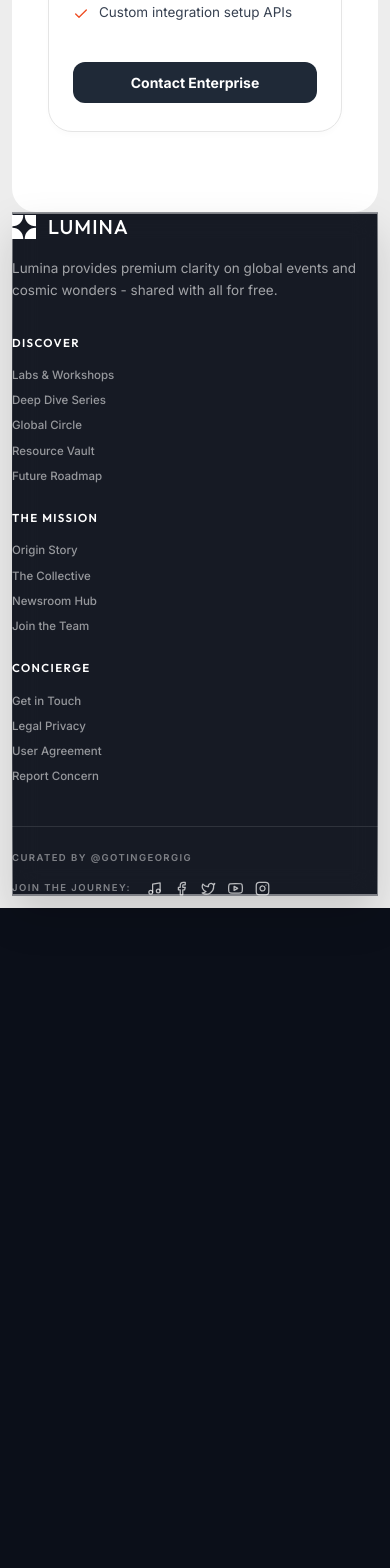
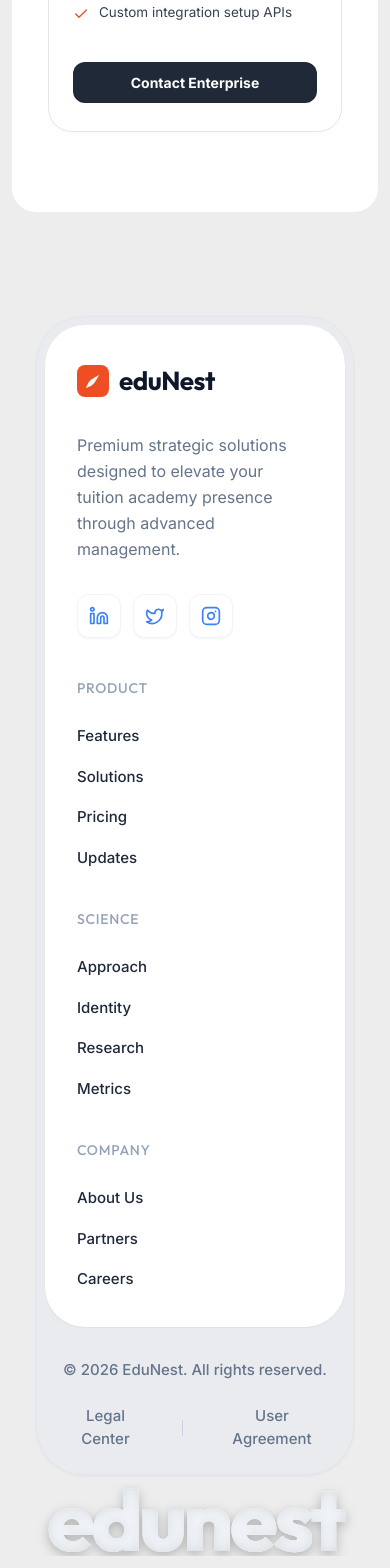
Before and after one commit to shashanktiwari08/edunest, a React (Vite) app in the folder frontend/: page / in a window 390 px wide. Shown: the part 7101-8669 px from the top of the page. Before the commit the page ends 8009 px from the top, so only its background shows below. Built offline with nearby package versions, Linux system fonts and the light colour scheme; no server answers.

Commit message:
Configure massive premium Vize-style layered card footer with exact custom SVG GlassText filters for EduNest

```diff
--- a/frontend/src/components/Footer.jsx
+++ b/frontend/src/components/Footer.jsx
@@ -1,229 +1,374 @@
 import React from 'react';
 import { motion } from 'motion/react';
 
-export default function Footer() {
+// Component 1: LogoIcon (Using branding orange #ef4d23 to match the site)
+function LogoIcon() {
   return (
-    <motion.footer
-      initial={{ opacity: 0, y: 40 }}
-      animate={{ opacity: 1, y: 0 }}
-      transition={{ duration: 1, delay: 0.4, ease: "easeOut" }}
-      className="liquid-glass w-full rounded-3xl p-6 md:p-10 text-white/70 mt-32 md:mt-64"
-      style={{ border: 'none', position: 'relative', zIndex: 10 }}
-    >
-      {/* Top Grid: 12-column layout */}
     <div style={{
+      width: '32px',
+      height: '32px',
+      backgroundColor: '#ef4d23',
+      borderRadius: '8px',
+      display: 'flex',
+      alignItems: 'center',
+      justifyContent: 'center',
+      flexShrink: 0
+    }}>
+      <svg width="18" height="18" viewBox="0 0 24 24" fill="none" xmlns="http://www.w3.org/2000/svg">
+        <path d="M4 20C4 20 4 14 10 10C16 6 20 4 20 4C20 4 18 8 14 14C10 20 4 20 4 20Z" fill="white" />
+        <path d="M4 20L10 14" stroke="white" strokeWidth="2" strokeLinecap="round" />
+      </svg>
+    </div>
+  );
+}
+
+// Component 2: FooterCard
+function FooterCard() {
+  const socials = [
+    { icon: <svg xmlns="http://www.w3.org/2000/svg" width="20" height="20" viewBox="0 0 24 24" fill="none" stroke="currentColor" strokeWidth="2" strokeLinecap="round" strokeLinejoin="round" className="w-5 h-5 text-slate-800"><path d="M16 8a6 6 0 0 1 6 6v7h-4v-7a2 2 0 0 0-2-2 2 2 0 0 0-2 2v7h-4v-7a6 6 0 0 1 6-6z"/><rect x="2" y="9" width="4" height="12"/><circle cx="4" cy="4" r="2"/></svg>, url: '#linkedin' },
+    { icon: <svg xmlns="http://www.w3.org/2000/svg" width="20" height="20" viewBox="0 0 24 24" fill="none" stroke="currentColor" strokeWidth="2" strokeLinecap="round" strokeLinejoin="round" className="w-5 h-5 text-slate-800"><path d="M22 4s-.7 2.1-2 3.4c1.6 10-9.4 17.3-18 11.6 2.2.1 4.4-.6 6-2C3 15.5.5 9.6 3 5c2.2 2.6 5.6 4.1 9 4-.9-4.2 4-6.6 7-3.8 1.1 0 3-1.2 3-1.2z"/></svg>, url: '#twitter' },
+    { icon: <svg xmlns="http://www.w3.org/2000/svg" width="20" height="20" viewBox="0 0 24 24" fill="none" stroke="currentColor" strokeWidth="2" strokeLinecap="round" strokeLinejoin="round" className="w-5 h-5 text-slate-800"><rect x="2" y="2" width="20" height="20" rx="5" ry="5"/><path d="M16 11.37A4 4 0 1 1 12.63 8 4 4 0 0 1 16 11.37z"/><line x1="17.5" y1="6.5" x2="17.51" y2="6.5"/></svg>, url: '#instagram' }
+  ];
+
+  return (
+    <div style={{
+      width: '100%',
+      maxWidth: '1152px', // 6xl = 1152px
+      marginLeft: 'auto',
+      marginRight: 'auto',
+      paddingLeft: '1rem',
+      paddingRight: '1rem',
+      boxSizing: 'border-box'
+    }}>
+
+      {/* Outer Gray Body */}
+      <div style={{
+        backgroundColor: '#E9EBEE',
+        borderRadius: '48px',
+        border: '1px solid #e2e8f0',
+        boxShadow: '0 1px 3px rgba(0,0,0,0.05)',
+        overflow: 'hidden',
+        boxSizing: 'border-box',
+        margin: '8px'
+      }}>
+
+        {/* Inner White Box */}
+        <div style={{
+          backgroundColor: '#ffffff',
+          borderRadius: '40px',
+          margin: '8px',
+          boxShadow: '0 1px 2px rgba(0,0,0,0.05)',
+          boxSizing: 'border-box'
+        }}>
+
+          {/* Content Grid Space */}
+          <div style={{
+            padding: '3rem', // Default p-12
             display: 'grid',
-        gridTemplateColumns: 'repeat(12, 1fr)',
-        gap: '2.5rem',
-        marginBottom: '2.5rem'
-      }} className="footer-top-grid">
+            gridTemplateColumns: 'repeat(auto-fit, minmax(180px, 1fr))',
+            gap: '3rem',
+            boxSizing: 'border-box'
+          }} className="footer-content-grid">
 
-        {/* First Column Group (5 cols) */}
+            {/* Brand Info Column */}
             <div style={{
               display: 'flex',
               flexDirection: 'column',
-          gap: '1rem'
-        }} className="col-span-12 md:col-span-5">
+              gap: '2rem'
+            }} className="brand-col-span">
 
-          <div style={{ display: 'flex', alignItems: 'center', gap: '0.75rem', color: '#ffffff' }}>
-            <svg xmlns="http://www.w3.org/2000/svg" width="24" height="24" viewBox="0 0 256 256" fill="currentColor">
-              <path d="M 4.688 136 C 68.373 136 120 187.627 120 251.312 C 120 252.883 119.967 254.445 119.905 256 L 0 256 L 0 136.096 C 1.555 136.034 3.117 136 4.688 136 Z M 251.312 136 C 252.883 136 254.445 136.034 256 136.096 L 256 256 L 136.095 256 C 136.032 254.438 136.001 252.875 136 251.312 C 136 187.627 187.627 136 251.312 136 Z M 119.905 0 C 119.967 1.555 120 3.117 120 4.688 C 120 68.373 68.373 120 4.687 120 C 3.117 120 1.555 119.967 0 119.905 L 0 0 Z M 256 119.905 C 254.445 119.967 252.883 120 251.312 120 C 187.627 120 136 68.373 136 4.687 C 136 3.117 136.033 1.555 136.095 0 L 256 0 Z" />
-            </svg>
-            <span style={{ fontSize: '20px', fontWeight: '500', fontFamily: 'var(--font-display)', letterSpacing: '0.05em' }}>
-              LUMINA
+              <div style={{ display: 'flex', alignItems: 'center', gap: '10px' }}>
+                <LogoIcon />
+                <span style={{
+                  fontSize: '26px',
+                  fontWeight: '700',
+                  letterSpacing: '-0.02em',
+                  color: '#0F172A',
+                  fontFamily: 'var(--font-display)'
+                }}>
+                  eduNest
                 </span>
               </div>
 
               <p style={{
-            fontSize: '13.5px',
-            lineHeight: '1.6',
-            color: 'rgba(255, 255, 255, 0.6)',
-            maxWidth: '380px',
-            fontWeight: '400'
+                color: '#64748B',
+                lineHeight: '1.625',
+                fontSize: '16px',
+                fontWeight: '400',
+                maxWidth: '320px',
+                margin: 0
               }}>
-            Lumina provides premium clarity on global events and cosmic wonders - shared with all for free.
+                Premium strategic solutions designed to elevate your tuition academy presence through advanced management.
               </p>
-        </div>
 
-        {/* Links Column Group (7 cols) */}
-        <div style={{
-          display: 'grid',
-          gridTemplateColumns: 'repeat(3, 1fr)',
-          gap: '1.5rem'
-        }} className="col-span-12 md:col-span-7 links-grid">
-
-          {/* Column 1: Discover */}
-          <div style={{ display: 'flex', flexDirection: 'column' }}>
-            <h4 style={{
-              fontSize: '11.5px',
-              textTransform: 'uppercase',
-              letterSpacing: '0.12em',
-              color: '#ffffff',
-              fontWeight: '600',
-              marginBottom: '1rem'
-            }}>
-              Discover
-            </h4>
-            <div style={{ display: 'flex', flexDirection: 'column', gap: '8px' }}>
-              {['Labs & Workshops', 'Deep Dive Series', 'Global Circle', 'Resource Vault', 'Future Roadmap'].map((item, idx) => (
-                <a key={idx} href={`#${item.toLowerCase().replace(/\s+/g, '-')}`} className="footer-link">
-                  {item}
+              {/* Socials Group */}
+              <div style={{ display: 'flex', gap: '0.75rem' }}>
+                {socials.map((social, idx) => (
+                  <a
+                    key={idx}
+                    href={social.url}
+                    style={{
+                      width: '44px',
+                      height: '44px',
+                      display: 'flex',
+                      alignItems: 'center',
+                      justifyContent: 'center',
+                      borderRadius: '12px',
+                      border: '1px solid #f1f5f9',
+                      backgroundColor: '#ffffff',
+                      boxShadow: '0 1px 2px rgba(0,0,0,0.05)',
+                      transition: 'all 0.2s',
+                      textDecoration: 'none'
+                    }}
+                    className="social-btn"
+                  >
+                    {social.icon}
                   </a>
                 ))}
-            </div>
-          </div>
-
-          {/* Column 2: The Mission */}
-          <div style={{ display: 'flex', flexDirection: 'column' }}>
-            <h4 style={{
-              fontSize: '11.5px',
-              textTransform: 'uppercase',
-              letterSpacing: '0.12em',
-              color: '#ffffff',
-              fontWeight: '600',
-              marginBottom: '1rem'
-            }}>
-              The Mission
-            </h4>
-            <div style={{ display: 'flex', flexDirection: 'column', gap: '8px' }}>
-              {['Origin Story', 'The Collective', 'Newsroom Hub', 'Join the Team'].map((item, idx) => (
-                <a key={idx} href={`#${item.toLowerCase().replace(/\s+/g, '-')}`} className="footer-link">
-                  {item}
-                </a>
-              ))}
-            </div>
-          </div>
-
-          {/* Column 3: Concierge */}
-          <div style={{ display: 'flex', flexDirection: 'column' }}>
-            <h4 style={{
-              fontSize: '11.5px',
-              textTransform: 'uppercase',
-              letterSpacing: '0.12em',
-              color: '#ffffff',
-              fontWeight: '600',
-              marginBottom: '1rem'
-            }}>
-              Concierge
-            </h4>
-            <div style={{ display: 'flex', flexDirection: 'column', gap: '8px' }}>
-              {['Get in Touch', 'Legal Privacy', 'User Agreement', 'Report Concern'].map((item, idx) => (
-                <a key={idx} href={`#${item.toLowerCase().replace(/\s+/g, '-')}`} className="footer-link">
-                  {item}
-                </a>
-              ))}
-            </div>
               </div>
 
             </div>
 
+            {/* Product Column */}
+            <div style={{ display: 'flex', flexDirection: 'column', gap: '1.5rem' }}>
+              <h4 style={{
+                fontSize: '14px',
+                fontWeight: '500',
+                color: '#94A3B8',
+                textTransform: 'uppercase',
+                letterSpacing: '0.05em',
+                margin: 0
+              }}>
+                Product
+              </h4>
+              <ul style={{ listStyle: 'none', padding: 0, margin: 0, display: 'flex', flexDirection: 'column', gap: '1rem' }}>
+                {['Features', 'Solutions', 'Pricing', 'Updates'].map((link) => (
+                  <li key={link}>
+                    <a href={`#${link.toLowerCase()}`} className="footer-card-link">
+                      {link}
+                    </a>
+                  </li>
+                ))}
+              </ul>
             </div>
 
-      {/* Bottom Bar */}
+            {/* Science Column */}
+            <div style={{ display: 'flex', flexDirection: 'column', gap: '1.5rem' }}>
+              <h4 style={{
+                fontSize: '14px',
+                fontWeight: '500',
+                color: '#94A3B8',
+                textTransform: 'uppercase',
+                letterSpacing: '0.05em',
+                margin: 0
+              }}>
+                Science
+              </h4>
+              <ul style={{ listStyle: 'none', padding: 0, margin: 0, display: 'flex', flexDirection: 'column', gap: '1rem' }}>
+                {['Approach', 'Identity', 'Research', 'Metrics'].map((link) => (
+                  <li key={link}>
+                    <a href="#" className="footer-card-link">
+                      {link}
+                    </a>
+                  </li>
+                ))}
+              </ul>
+            </div>
+
+            {/* Company Column */}
+            <div style={{ display: 'flex', flexDirection: 'column', gap: '1.5rem' }}>
+              <h4 style={{
+                fontSize: '14px',
+                fontWeight: '500',
+                color: '#94A3B8',
+                textTransform: 'uppercase',
+                letterSpacing: '0.05em',
+                margin: 0
+              }}>
+                Company
+              </h4>
+              <ul style={{ listStyle: 'none', padding: 0, margin: 0, display: 'flex', flexDirection: 'column', gap: '1rem' }}>
+                {['About Us', 'Partners', 'Careers'].map((link) => (
+                  <li key={link}>
+                    <a href="#about" className="footer-card-link">
+                      {link}
+                    </a>
+                  </li>
+                ))}
+              </ul>
+            </div>
+
+          </div>
+        </div>
+
+        {/* Bottom Legal Bar */}
         <div style={{
-        paddingTop: '1.5rem',
-        borderTop: '1px solid rgba(255, 255, 255, 0.1)',
+          padding: '1.25rem 2rem',
           display: 'flex',
           flexWrap: 'wrap',
+          justifyContent: 'space-between',
           alignItems: 'center',
-        justifyContent: 'space-between',
-        gap: '1rem'
-      }} className="footer-bottom-bar">
-
-        {/* Left Side */}
-        <p style={{
-          fontSize: '9.5px',
-          textTransform: 'uppercase',
-          letterSpacing: '0.15em',
-          color: 'rgba(255, 255, 255, 0.45)',
-          fontWeight: '600'
+          gap: '1.5rem',
+          fontSize: '15px',
+          boxSizing: 'border-box'
+        }} className="bottom-legal-bar">
+          <p style={{ color: '#64748B', fontWeight: '500', margin: 0 }}>
+            © 2026 EduNest. All rights reserved.
+          </p>
+          <div style={{
+            display: 'flex',
+            alignItems: 'center',
+            gap: '2rem',
+            color: '#64748B',
+            fontWeight: '500'
           }}>
-          Curated by @GotInGeorgiG
-        </p>
-
-        {/* Right Side */}
-        <div style={{ display: 'flex', alignItems: 'center', gap: '1rem' }}>
-          <span style={{
-            fontSize: '9.5px',
-            textTransform: 'uppercase',
-            letterSpacing: '0.15em',
-            color: 'rgba(255, 255, 255, 0.45)',
-            fontWeight: '600'
-          }}>
-            Join the Journey:
-          </span>
-          <div style={{ display: 'flex', alignItems: 'center', gap: '12px' }}>
-            {[
-              { icon: <svg xmlns="http://www.w3.org/2000/svg" width="15" height="15" viewBox="0 0 24 24" fill="none" stroke="currentColor" strokeWidth="2" strokeLinecap="round" strokeLinejoin="round"><path d="M9 18V5l12-2v13"/><circle cx="6" cy="18" r="3"/><circle cx="18" cy="16" r="3"/></svg>, url: '#music' },
-              { icon: <svg xmlns="http://www.w3.org/2000/svg" width="15" height="15" viewBox="0 0 24 24" fill="none" stroke="currentColor" strokeWidth="2" strokeLinecap="round" strokeLinejoin="round"><path d="M18 2h-3a5 5 0 0 0-5 5v3H7v4h3v8h4v-8h3l1-4h-4V7a1 1 0 0 1 1-1h3z"/></svg>, url: '#facebook' },
-              { icon: <svg xmlns="http://www.w3.org/2000/svg" width="15" height="15" viewBox="0 0 24 24" fill="none" stroke="currentColor" strokeWidth="2" strokeLinecap="round" strokeLinejoin="round"><path d="M22 4s-.7 2.1-2 3.4c1.6 10-9.4 17.3-18 11.6 2.2.1 4.4-.6 6-2C3 15.5.5 9.6 3 5c2.2 2.6 5.6 4.1 9 4-.9-4.2 4-6.6 7-3.8 1.1 0 3-1.2 3-1.2z"/></svg>, url: '#twitter' },
-              { icon: <svg xmlns="http://www.w3.org/2000/svg" width="15" height="15" viewBox="0 0 24 24" fill="none" stroke="currentColor" strokeWidth="2" strokeLinecap="round" strokeLinejoin="round"><path d="M22.54 6.42a2.78 2.78 0 0 0-1.94-2C18.88 4 12 4 12 4s-6.88 0-8.6.46a2.78 2.78 0 0 0-1.94 2A29 29 0 0 0 1 11.75a29 29 0 0 0 .46 5.33A2.78 2.78 0 0 0 3.4 19c1.72.46 8.6.46 8.6.46s6.88 0 8.6-.46a2.78 2.78 0 0 0 1.94-2 29 29 0 0 0 .46-5.25 29 29 0 0 0-.46-5.33z"/><polygon points="9.75 15.02 15.5 11.75 9.75 8.48 9.75 15.02"/></svg>, url: '#youtube' },
-              { icon: <svg xmlns="http://www.w3.org/2000/svg" width="15" height="15" viewBox="0 0 24 24" fill="none" stroke="currentColor" strokeWidth="2" strokeLinecap="round" strokeLinejoin="round"><rect x="2" y="2" width="20" height="20" rx="5" ry="5"/><path d="M16 11.37A4 4 0 1 1 12.63 8 4 4 0 0 1 16 11.37z"/><line x1="17.5" y1="6.5" x2="17.51" y2="6.5"/></svg>, url: '#instagram' }
-            ].map((social, idx) => (
-              <a
-                key={idx}
-                href={social.url}
-                style={{
-                  color: 'rgba(255, 255, 255, 0.7)',
-                  transition: 'color 0.2s',
-                  display: 'flex',
-                  alignItems: 'center'
-                }}
-                className="social-icon-link"
-              >
-                {social.icon}
-              </a>
-            ))}
+            <a href="#" className="legal-link">Legal Center</a>
+            <div style={{ width: '1px', height: '16px', backgroundColor: '#cbd5e1' }} />
+            <a href="#" className="legal-link">User Agreement</a>
           </div>
         </div>
 
       </div>
 
       <style>{`
-        .col-span-12 {
-          grid-column: span 12 / span 12;
+        .footer-card-link {
+          font-size: 15px;
+          font-weight: 500;
+          color: #1E293B;
+          text-decoration: none;
+          transition: color 0.2s;
         }
-        @media (min-width: 768px) {
-          .footer-top-grid {
-            gap: 3rem !important;
+        .footer-card-link:hover {
+          color: #ef4d23 !important;
         }
-          .col-span-12.md\\:col-span-5 {
-            grid-column: span 5 / span 5 !important;
+        .legal-link {
+          color: #64748B;
+          text-decoration: none;
+          transition: color 0.2s;
         }
-          .col-span-12.md\\:col-span-7 {
-            grid-column: span 7 / span 7 !important;
+        .legal-link:hover {
+          color: #1E293B !important;
+        }
+        .social-btn:hover {
+          background-color: #f8fafc !important;
+          transform: translateY(-2px);
+          box-shadow: 0 4px 6px rgba(0,0,0,0.05) !important;
+        }
+        .social-btn:active {
+          transform: scale(0.95);
+        }
+        @media (min-width: 1024px) {
+          .brand-col-span {
+            grid-column: span 2 / span 2 !important;
+          }
+          .footer-content-grid {
+            grid-template-columns: repeat(5, 1fr) !important;
+            padding: 3rem 4rem !important;
           }
         }
-        @media (max-width: 767px) {
-          .footer-top-grid {
-            display: flex !important;
+        @media (max-width: 768px) {
+          .footer-content-grid {
+            grid-template-columns: 1fr !important;
+            padding: 2.25rem 2rem !important;
+            gap: 2.5rem !important;
+          }
+          .bottom-legal-bar {
             flex-direction: column !important;
-            gap: 2rem !important;
-          }
-          .links-grid {
-            grid-template-columns: 1fr !important;
-            gap: 1.5rem !important;
-          }
-          .footer-bottom-bar {
-            flex-direction: column !important;
-            align-items: flex-start !important;
-            gap: 1rem !important;
+            align-items: center !important;
+            text-align: center !important;
+            padding: 1.5rem !important;
           }
         }
-        .footer-link {
-          font-size: 11.5px;
-          color: rgba(255, 255, 255, 0.55);
-          text-decoration: none;
-          transition: color 0.2s;
-          font-weight: 500;
-        }
-        .footer-link:hover {
-          color: #ffffff !important;
-        }
-        .social-icon-link:hover {
-          color: #ef4d23 !important;
-        }
       `}</style>
-    </motion.footer>
+    </div>
   );
 }
+
+// Component 3: GlassText
+function GlassText() {
+  return (
+    <div style={{
+      position: 'relative',
+      width: '100%',
+      display: 'flex',
+      alignItems: 'center',
+      justifyContent: 'center',
+      userSelect: 'none',
+      paddingTop: 0,
+      boxSizing: 'border-box',
+      overflow: 'hidden'
+    }}>
+
+      {/* Invisible SVG filter setup */}
+      <svg className="absolute w-0 h-0" aria-hidden="true" focusable="false" style={{ position: 'absolute', width: 0, height: 0 }}>
+        <defs>
+          <filter id="glass-effect" x="-50%" y="-50%" width="200%" height="200%">
+            <feDropShadow dx="0" dy="4" stdDeviation="6" floodColor="#000000" floodOpacity="0.25" result="outer-shadow"/>
+            <feComponentTransfer in="SourceAlpha" result="alpha">
+              <feFuncA type="linear" slope="1" />
+            </feComponentTransfer>
+            <feOffset in="alpha" dx="0" dy="4" result="offset-white" />
+            <feGaussianBlur in="offset-white" stdDeviation="4" result="blur-white" />
+            <feComposite in="alpha" in2="blur-white" operator="out" result="inner-white-mask" />
+            <feFlood floodColor="#ffffff" floodOpacity="0.25" result="white-fill" />
+            <feComposite in="white-fill" in2="inner-white-mask" operator="in" result="inner-white-final" />
+            <feGaussianBlur in="alpha" stdDeviation="6" result="blur-black" />
+            <feComposite in="alpha" in2="blur-black" operator="out" result="inner-black-mask" />
+            <feFlood floodColor="#000000" floodOpacity="0.25" result="black-fill" />
+            <feComposite in="black-fill" in2="inner-black-mask" operator="in" result="inner-black-final" />
+            <feMerge>
+              <feMergeNode in="outer-shadow" />
+              <feMergeNode in="SourceGraphic" />
+              <feMergeNode in="inner-white-final" />
+              <feMergeNode in="inner-black-final" />
+            </feMerge>
+          </filter>
+        </defs>
+      </svg>
+
+      {/* Motion text backdrop */}
+      <motion.div
+        initial={{ opacity: 0, scale: 0.98 }}
+        whileInView={{ opacity: 1, scale: 1 }}
+        transition={{ duration: 1.8, ease: [0.16, 1, 0.3, 1] }}
+        style={{ position: 'relative' }}
+      >
+        <h1
+          className="select-none text-white text-center"
+          style={{
+            fontSize: 'min(22vw, 320px)',
+            fontWeight: '800',
+            letterSpacing: '-0.04em',
+            lineHeight: '0.85',
+            margin: 0,
+            padding: '0 1rem',
+            filter: 'url(#glass-effect)',
+            fontFamily: 'var(--font-display)',
+            textTransform: 'lowercase'
+          }}
+        >
+          edunest
+        </h1>
+      </motion.div>
+
+    </div>
+  );
+}
+
+// Final Default Export
+export default function Footer() {
+  return (
+    <footer style={{
+      width: '100%',
+      display: 'flex',
+      flexDirection: 'column',
+      alignItems: 'center',
+      gap: 0,
+      marginTop: '6rem',
+      boxSizing: 'border-box'
+    }}>
+      <FooterCard />
+      <GlassText />
+    </footer>
+  );
+}
```
Lines whose indentation alone changed are shown as unchanged.
